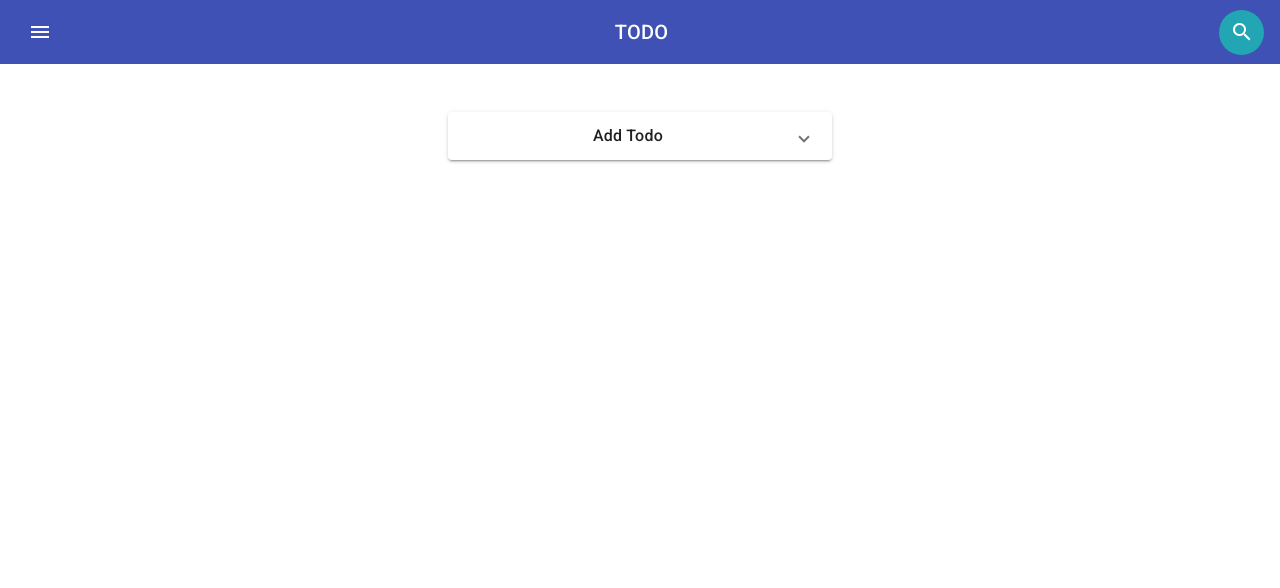
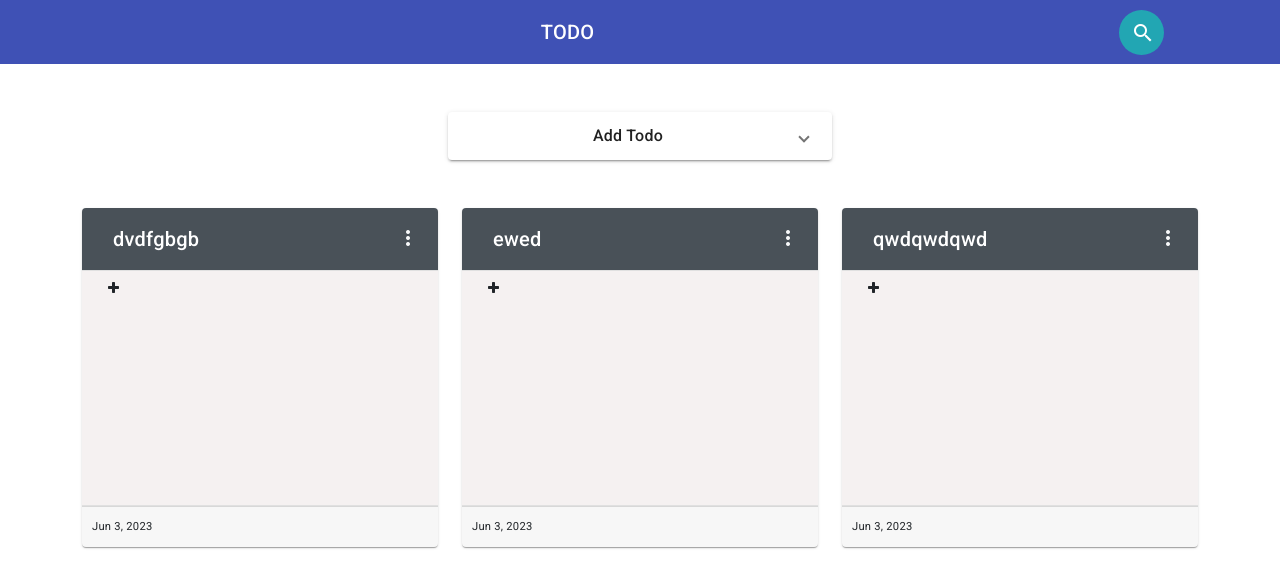
Before and after one commit to Dhaval-Chavda/To-Do_with_.Net_API, an Angular app: page /to-do in a window 1280 px wide. Shown: the top 588 px of the page. Built offline with nearby package versions, Linux system fonts and the light colour scheme; data requests are answered from the project's data file.

Commit message:
some changes

```diff
--- a/db.json
+++ b/db.json
@@ -1,5 +1,28 @@
 {
   "TASK": [
-
+    {
+      "addedOn": "2023-06-03T03:29:42.897Z",
+      "tasks": [],
+      "isInput": false,
+      "isfillTodo": false,
+      "name": "dvdfgbgb",
+      "id": 1
+    },
+    {
+      "addedOn": "2023-06-03T03:31:16.255Z",
+      "tasks": [],
+      "isInput": false,
+      "isfillTodo": false,
+      "name": "ewed",
+      "id": 2
+    },
+    {
+      "addedOn": "2023-06-03T03:39:17.385Z",
+      "tasks": [],
+      "isInput": false,
+      "isfillTodo": false,
+      "name": "qwdqwdqwd",
+      "id": 3
+    }
   ]
 }
--- a/src/app/to-do-3.service.ts
+++ b/src/app/to-do-3.service.ts
@@ -1,7 +1,7 @@
 import { HttpClient } from '@angular/common/http';
 import { Injectable } from '@angular/core';
 import { BehaviorSubject } from 'rxjs';
-import { environment } from 'src/evironment/config';
+import { environment } from 'src/app/evironment/config';
 
 
 @Injectable({
@@ -59,7 +59,7 @@ export class Todo {
   id: number;
   name: string;     //Todo Title
   addedOn: Date = new Date();
-  tasks?: Array<todoTask> = new Array<todoTask>();
+  tasks: Array<todoTask> = new Array<todoTask>();
   isInput: boolean = false;
   isfillTodo: boolean = false;
 }
--- a/src/app/to-do/to-do.component.html
+++ b/src/app/to-do/to-do.component.html
@@ -1,18 +1,15 @@
-<!--================= Progress Bar =============-->
+<!--================= Progress Bar ==================-->
 
 <div *ngIf="isLoading | async" class="overlay">
     <mat-progress-bar mode="indeterminate" class="spinner" color="warn"></mat-progress-bar>
 </div>
 
 
-                                    <!-- ============================================================================================================
+<!-- ================================================================================================================================================================================
                                                                                     Tool Bar
-                                    =================================================================================================================-->
+    ================================================================================================================================================================================-->
 
 <mat-toolbar color="primary">
-    <button mat-icon-button class="example-icon" aria-label="Example icon-button with menu icon">
-        <mat-icon>menu</mat-icon>
-    </button>
     <span class="title-center">TODO</span>
     <span class="example-spacer"></span>
 
@@ -24,15 +21,14 @@
     </div>
 </mat-toolbar>
 
-                         <!-- ================================================================================================================================
+<!-- ====================================================================================================================================================================================
                                                                                   Accordian of angular
-                              =================================================================================================================================-->
+======================================================================================================================================================================================-->
 
 <div class="container mt-5">
     <div class="row">
         <div class="col-12 d-flex justify-content-center">
             <mat-accordion class="">
-
                 <div>
                     <mat-expansion-panel (opened)="panelOpenState = true" (closed)="panelOpenState = false">
                         <mat-expansion-panel-header>
@@ -60,71 +56,87 @@
 </div>
 
 
+<!-- ===================================================================================================================================================================================
+                                                                                 Task Content
+  ==================================================================================================================================================================================-->
 
-
-                                    <!-- ============================================================================================================
-                                                                                 Task Content
-                                    =================================================================================================================-->
 
 
 <div class="container">
-    <div class="row ">
-        <ng-container *ngFor="let item of allGetTodo">
-            <div class="col-xxl-4 col-xl-4 col-lg-4 col-sm-4 col-md-6 col-12  d-flex justify-content-center mt-5">
-                <div class="card border-dark mb-3 mt-5" style="width: 25rem; height: 20rem; ">
-                    <div class="card-header text-light fw-bold" style="background-color:rgb(48, 41, 41); ">
-                        <input type="text" name="addTodo" id="" [(ngModel)]="item.name" class="inp-addTodo">
+    <div class="row">
+    <ng-container *ngFor="let todo of allGetTodo">
+        <div class="col-xxl-4 col-xl-4 col-lg-4 col-sm-4 col-md-6 col-12">
 
-                        <span>
-                            <button mat-button [matMenuTriggerFor]="menu" class="float-end"><i
-                                    class="material-icons text-light">more_vert</i></button>
+            <mat-card class="example-card mt-5">
+                <mat-card-header class="c-header">
+                  <div mat-card-avatar class="example-header-image"></div>
+                  <mat-card-title>{{todo.name}}</mat-card-title>
+
+               <div>
+                    <button  mat-fab  [matMenuTriggerFor]="menu">
+                        <i class="material-icons text-light">more_vert</i></button>
                     <mat-menu #menu="matMenu">
                         <span class="d-flex justify-content-around">
-
-                                    <i class="material-icons" mat-menubutton-item (click)="editTodo(item)">edit</i>
-                                    <i class="material-icons" mat-menubutton-item (click)="deleteTodo(item)">delete</i>
-                                    <!-- <i class="material-icons" mat-menubutton-item *ngIf="item.isfillTodo" (click)="editTodo(item)">add_circle</i> -->
+                            <i class="material-icons" mat-menubutton-item (click)="editTodo(todo)">edit</i>
+                            <i class="material-icons" mat-menubutton-item (click)="deleteTodo(todo)">delete</i>
                         </span>
                     </mat-menu>
+                </div>
+                </mat-card-header>
+
+                <mat-divider></mat-divider>
+                <mat-card-content>
+                    <div>
+                        <i class="fa fa-plus" (click)="openInputField(todo)" style="padding: 10px;"></i>
+                        <span *ngIf="todo.isInput">
+                            <input type="checkbox" [(ngModel)]="addnewTask.isCompleted">
+                            <input type="text"  placeholder="+ add task" class="inp-add" [(ngModel)]="addnewTask.name">
+                            <span class="align-middle">
+                            <!-- <i class="material-icons" (click)="addTask(todo.id)" style="cursor: pointer;">note_add</i> -->
+                            <i class="fa fa-save fs-5 ms-3" (click)="addTask(todo.id)" style="cursor: pointer;"></i>
+                        </span>
                         </span>
                     </div>
-                    <div>
-                        <i class="fa fa-plus" (click)="openInputField(item)" style="padding: 10px;"></i>
-                        <span *ngIf="item.isInput">
-                            <input type="checkbox" [(ngModel)]="addnewTask.isCompleted">
-                            <input type="text" placeholder="+ add task" class="inp-add" [(ngModel)]="addnewTask.name">
-                            <i class="material-icons" (click)="addTask(item.id)" style="cursor: pointer;">note_add</i>
+
+                    <div style="overflow: auto; height: 200px;">
+
+                        <ng-container *ngFor="let todoTasks of todo.tasks">
+
+                            <div class="p-1">
+
+                                <div class="">
+                                    <!-- <input type="checkbox" class="me-2" [(ngModel)]="todoTasks.isCompleted"
+                                        (change)="isTaskCompleted(todo.id,todoTasks)" [checked]="todoTasks.isCompleted"> -->
+
+                                     <mat-checkbox color="primary" class="example-margin" [(ngModel)]="todoTasks.isCompleted" (change)="isTaskCompleted(todo.id,todoTasks)" [checked]="todoTasks.isCompleted"> </mat-checkbox>
+
+                                    <!-- <input type="text" *ngIf="!todoTasks.isInputTask" [value]="todoTasks.name"
+                                        [disabled]="!todoTasks.isInputTask"
+                                        style="border: none; background-color: white;"> -->
+
+                                        <span class="taskName"  *ngIf="!todoTasks.isInputTask">{{todoTasks.name}}</span>
+
+                                        <input type="text" *ngIf="todoTasks.isInputTask" [(ngModel)]="editTask.name"
+                                        (keyup.enter)="updateTask(todo.id)">
+
+                                        <span style="float: right;">
+                                            <i class="material-icons" (click)="fillTask(todoTasks)" style="color: green;">edit</i>
+                                            <i class="material-icons ms-3" (click)="deleteTask(todo.id,todoTasks.id)"  style="color: red;">close</i>
                                         </span>
                                 </div>
-                    <div style="overflow: auto; height: 200px;">
-                        <ng-container *ngFor="let itemData of item.tasks;">
-                            <div class="card-body text-dark fw-bold">
-
-                                <span style="float: right;">
-                                    <i class="bi bi-pencil-fill" style="color: green;" (click)="fillTask(itemData)"></i>
-                                    <i class="bi bi-x-lg ms-3" (click)="deleteTask(item.id,itemData.id)"
-                                        style="color: red;"></i>
-                                    <i class="glyphicon glyphicon-saved mt-2"></i>
-                                </span>
-
-                                <div>
-                                    <input type="checkbox" class="me-2" [(ngModel)]="itemData.isCompleted"
-                                        (change)="isTaskCompleted(item.id,itemData)" [checked]="itemData.isCompleted">
-                                    <input type="text" *ngIf="!itemData.isInputTask" [value]="itemData.name"
-                                        [disabled]="!itemData.isInputTask"
-                                        style="border: none; background-color: white;">
-                                    <input type="text" *ngIf="itemData.isInputTask" [(ngModel)]="editTask.name"
-                                        (keyup.enter)="updateTask(item.id)">
                             </div>
-
-
+                        </ng-container>
+                    </div>
+                </mat-card-content>
+                <mat-divider></mat-divider>
+                <div class="card-footer">
+               <mat-card-footer>
+                {{todo.addedOn | date}}
+               </mat-card-footer>
+               </div>
+              </mat-card>
 
         </div>
     </ng-container>
     </div>
-                    <div class="card-footer bg-transparent text-muted">{{date.toDateString()}}</div>
 </div>
-            </div>
-        </ng-container>
-    </div>
-</div>
--- a/src/app/to-do/to-do.component.scss
+++ b/src/app/to-do/to-do.component.scss
@@ -17,13 +17,21 @@
     margin-left: 5px;
 
 }
+title
+{
+    font-family: 'Arvo', serif;
+    font-family: 'Domine', serif;
+    font-family: 'Merriweather', serif;
+    font-family: 'Roboto Slab', serif;
+}
 .inp-addTodo
 {
     border: none;
     background: transparent;
     color: white;
     font-weight: bold;
-    margin-top: 9px;
+    position: relative;
+    top: 20%;
 
 }
 .btn-pencil {
@@ -57,6 +65,47 @@
     box-shadow: 0px 0px 5px 0px;
     border: none;
 }
+.card-footer {
+    font-size: 0.8em;
+}
+.taskName
+{
+  font-size: 1.1em;
+  font-weight: bold;
+  font-family: century;
+}
+
+// ===================input Css
+// change label color, background & font when focus after change lable position
+::ng-deep .mat-mdc-form-field .mdc-text-field--outlined .mdc-notched-outline--upgraded .mdc-floating-label--float-above {
+    font-size: 16px;
+    // color: red;
+    top: 28px !important;
+    position: relative !important;
+    font-weight: 300 !important;
+    // background: rgb(255, 209, 123);
+  }
+
+  // change mat-form-field height
+  ::ng-deep .mat-mdc-text-field-wrapper {
+    height: 35px !important;
+  }
+  // Change Lable Font Position
+  ::ng-deep .mat-mdc-text-field-wrapper .mat-mdc-form-field-flex .mat-mdc-floating-label {
+    top: 26px !important;
+  }
+
+  // change mat lable position
+  ::ng-deep .mat-mdc-text-field-wrapper .mat-mdc-form-field-flex .mat-mdc-floating-label {
+    top: 15px !important;
+    font-size: 15px;
+  }
+  // change mat-form-field inside input with text
+  ::ng-deep .mat-mdc-input-element {
+    top: -10px !important;
+    position: relative !important;
+  }
+
 .mat-mdc-menu-item
 {
     padding-left: 9px;
@@ -68,10 +117,14 @@
 }
 .mat-mdc-form-field + .mat-mdc-form-field {
     margin-left: 8px;
-
+  }
+  .mat-mdc-card-avatar
+  {
+    height: 10px !important;
+    width: 10px;
   }
 
-/////////  Expansible panel Style //////////////
+////////////  Expansible panel Style //////////////
 
 .enterTodo{
     display: flex ;
@@ -88,132 +141,80 @@
 {
     width: 30vw;
 }
+
+//////////////////   Card Css //////////////////////
+mat-card-header {
+    display: flex;
+    justify-content: space-between;
+    align-items: center;
+}
+.mat-mdc-card-header{
+    padding: 15px;
+}
+::ng-deep .mat-mdc-card-avatar {
+    display: none !important;
+}
+.c-header
+{
+    background-color: rgb(73, 81, 88);
+    color: white;
+    border-top-left-radius:4px;
+      border-top-right-radius:4px;
+}
+.card-footer
+{
+  padding: 10px;
+}
+.mat-mdc-card-content
+{
+  background-color: rgb(245, 241, 241);
+}
+/*================================= Manu Mat Icon Button =================================*/
+/******* Accent FAB Button Rippple  *******/
+.mat-mdc-fab.mat-accent {
+    --mat-mdc-button-persistent-ripple-color: #3f51b5;
+    --mat-mdc-button-ripple-color: #3f51b53d;
+
+    height: 30px;
+    width: 30px;
+    box-shadow: 0px 3px 5px -1px rgba(231, 3, 3, 0), 0px 6px 10px 0px rgba(165, 31, 31, 0), 0px 1px 18px 0px rgba(0, 0, 0, 0) !important;
+}
+
+.mat-mdc-fab.mat-accent {
+    --mdc-fab-container-color: #e6693300;
+    --mdc-fab-icon-color: #fff;
+    --mat-mdc-fab-color: #000000de;
+}
+
+.mat-mdc-fab.mat-accent mat-icon {
+    font-size: var(--mdc-typography-button-font-size, 25px);
+    transform: rotate(90deg);
+}
+
 // =========================================================================== Media Query ================================================================= //
 
-@media screen and (max-width:320px) {
+@media screen and (max-width:320px)
+  {
+    .mat-expansion-panel {
+        width: 80vw;
+    }
 
-    .img-logo {
-        display: none;
+  }
+  @media screen and (max-width:1024px)
+  {
+    .mat-expansion-panel
+    {
+        width: 50vw;
     }
-    .inp-srch {
-        width: 20vw !important;
-        font-size: 3vw !important;
+  }
+  @media screen and (max-width:425px)
+  {
+    .mat-expansion-panel
+    {
+        width: 80vw;
     }
-    .btn-add {
 
-        font-size: 3.5vw;
-        height: 4vh;
-    }
-    .btn-delete {
-        width: 10vw !important;
-    }
-    .btn-pencil {
-        width: 10vw !important;
-    }
-}
-
-
-@media screen and (max-width:375px) {
-
-    .img-logo {
-        display: none;
-    }
-    .btn-srch {
-        width: 10vw !important;
-    }
-    .btn-add {
-        width: 25vw;
-        font-size: 3vw;
-        padding: 0;
-        height: 4vh;
-    }
-    .btn-delete {
-        width: 9vw !important;
-    }
-    .btn-pencil {
-        width: 9vw !important;
-    }
-}
-
-@media screen and (max-width:768px) {
-
-    .inp-srch {
-        width: 27vw !important;
-        font-size: 2vw;
-        height: 3.7vh;
-    }
-    .btn-srch {
-        width: 5vw;
-        height: 3.5vh;
-        padding: 0;
-        margin-top: 0.9rem;
-    }
-    .btn-delete {
-        width: 4vw !important;
-    }
-    .btn-pencil {
-        width: 4vw !important;
-    }
-}
-
-@media screen and (max-width:425px) {
-    .img-logo {
-        display: none;
-    }
-    .btn-srch {
-        width: 7vw;
-    }
-    .inp-srch {
-        width: 40vw !important;
-        font-size: 3vw;
-    }
-    .btn-add {
-        font-size: 3vw;
-    }
-    .btn-delete {
-        width: 7vw !important;
-    }
-    .btn-pencil {
-        width: 7vw !important;
-    }
-}
-
-@media screen and (max-width:1024px) {
-
-    .btn-srch {
-
-        margin-top: 15px;
-    }
-    .btn-delete {
-        width: 3vw;
-    }
-    .btn-pencil {
-        width: 3vw;
-    }
-}
-
-@media screen and (max-width:1440px) {
-
-    .btn-srch {
-        margin-top: 10px;
-    }
-}
-
-@media screen and (max-width:2560px) {
-
-    .btn-srch {
-        margin-top: 13px !important;
-    }
-}
-.card-footer {
-    font-size: 0.8em;
-}
-
-input[type=checkbox]:checked+label {
-    color: black;
-    text-decoration: line-through black;
-}
-
+  }
 
 /////////////////////////// search bar
 
@@ -234,6 +235,7 @@ input[type=checkbox]:checked+label {
     transition: all .5s ease-in-out;
     background-color: #22a6b3;
     padding-right: 40px;
+    margin-right: 100px;
 
   }
   .input-search::placeholder{
@@ -252,8 +254,8 @@ input[type=checkbox]:checked+label {
     cursor: pointer;
     border-radius: 50%;
     position: absolute;
-    right: 2px;
-    top: 2px;
+    right: 101px;
+    top: 3px;
     color:#ffffff ;
     background-color:transparent;
     pointer-events: painted;
@@ -273,6 +275,7 @@ input[type=checkbox]:checked+label {
     transition: all 500ms cubic-bezier(0, 0.110, 0.35, 2);
   }
 
+
   ///////////////////////////
   ///
   input[type=checkbox]:checked + span {
```
Also changed, not shown: src/app/app.module.ts (+8 -1 lines), src/app/to-do/to-do.component.ts (+11 -13 lines), src/index.html (+8 -4 lines), src/app/evironment/config.ts (renamed from src/evironment/config.ts). Lines whose indentation alone changed are shown as unchanged.
